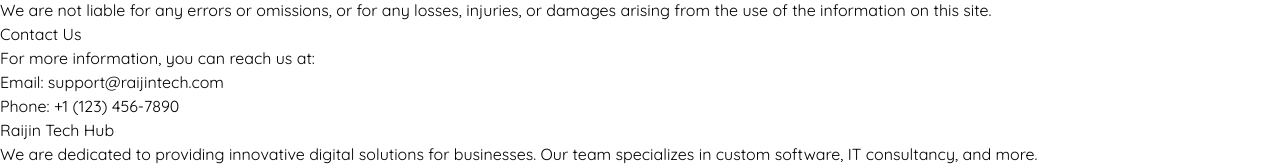
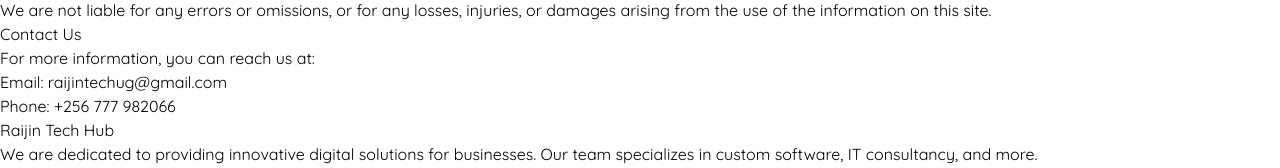
Before and after one commit to charlesaroma/Raijin-Tech-Hub, a React (Vite) app: page /company in a window 1280 px wide. Shown: the part 1773-1941 px from the top of the page. Built offline with nearby package versions, Linux system fonts and the light colour scheme.

Commit message:
company contact section

```diff
--- a/src/pages/2companyPage/1companyPage.jsx
+++ b/src/pages/2companyPage/1companyPage.jsx
@@ -63,8 +63,8 @@
           <p className="text-gray-700 text-base mb-4">
             For more information, you can reach us at:
           </p>
-          <p className="text-gray-700 text-base font-semibold">Email: support@raijintech.com</p>
-          <p className="text-gray-700 text-base font-semibold">Phone: +1 (123) 456-7890</p>
+          <p className="text-gray-700 text-base font-semibold">Email: raijintechug@gmail.com</p>
+          <p className="text-gray-700 text-base font-semibold">Phone: +256 777 982066</p>
         </div>
       </div>
     </div>
```
